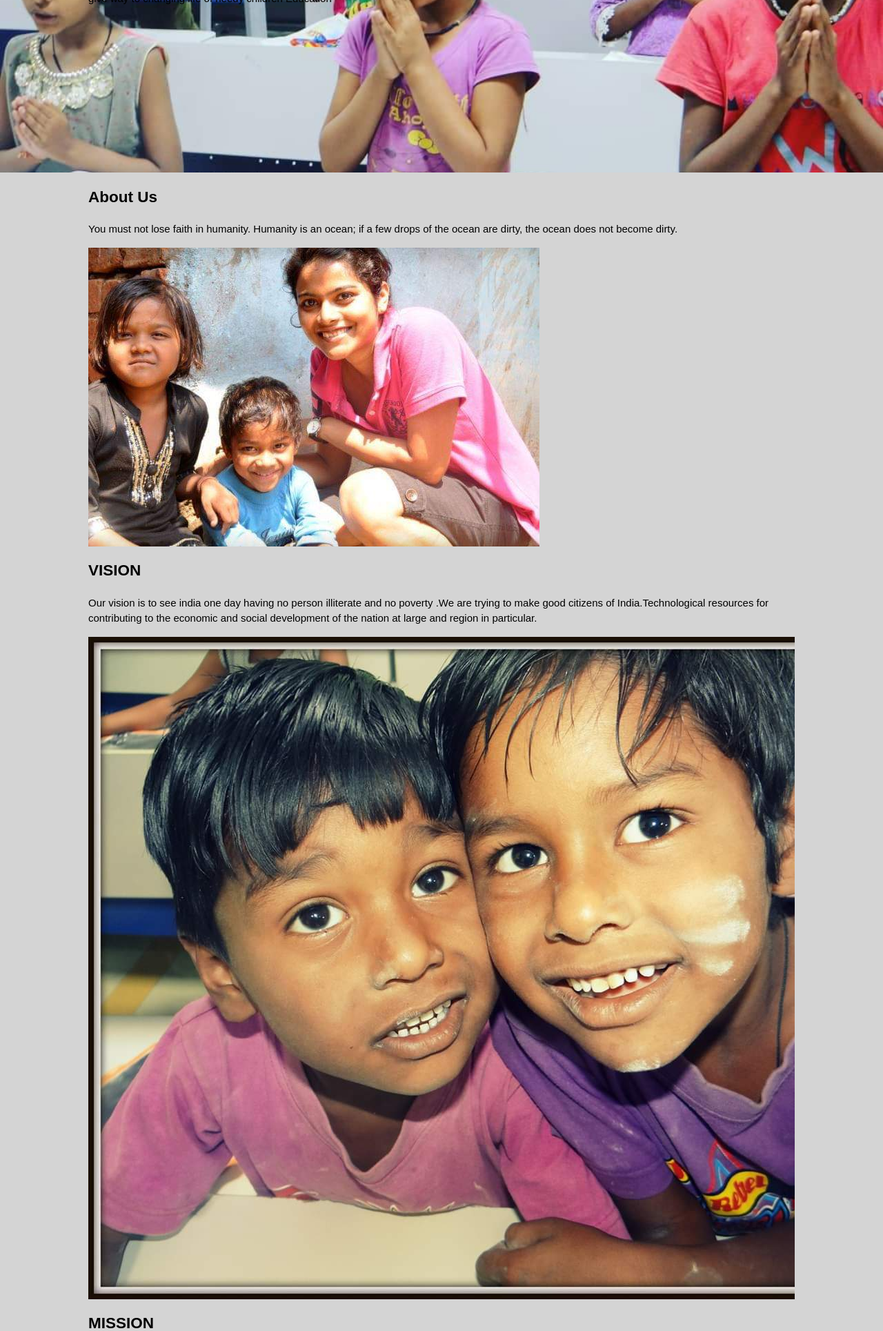
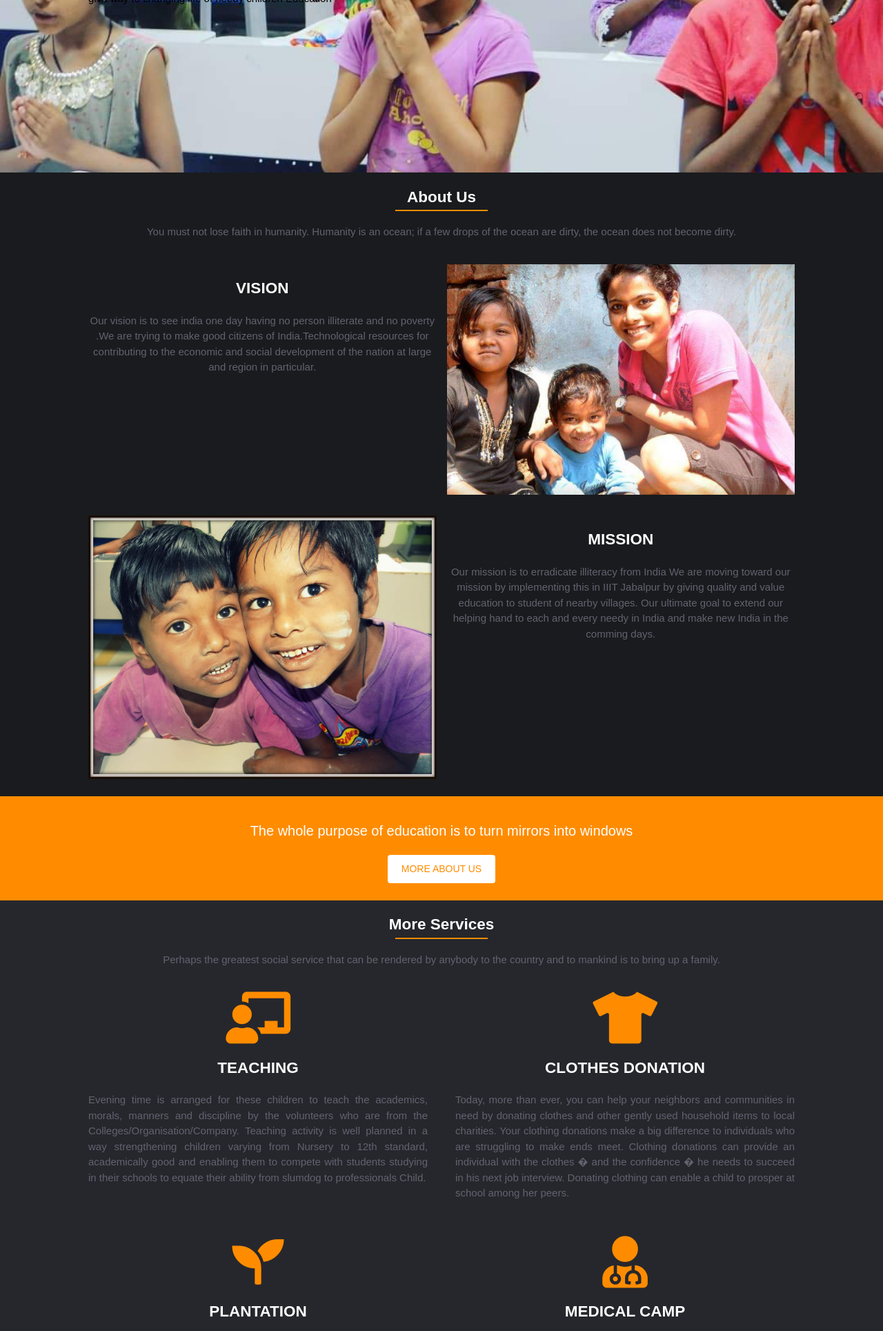
Before and after one commit to garg3133/jagjag, a PHP site: page /index.html in a window 1280 px wide. Shown: the part 356-2285 px from the top of the page at 69% size. Run offline with PHP 8.4, Linux system fonts and the light colour scheme; some libraries are stand-ins or nearby versions.

Commit message:
Add files via upload

```diff
--- a/Jagrati new/css/style.css
+++ b/Jagrati new/css/style.css
@@ -174,8 +174,9 @@ nav{
 /*SHOWCASE STARTS*/
 
 #showcase{
-	background: url("../images/02.jpg") no-repeat center -130px;
+	background: rgba(0,0,0,0.9) url("../images/02.jpg") no-repeat center -130px;
 	min-height: 500px;
+
 	/* z-index: -1; */
 }
 #showcase h1{
@@ -183,6 +184,140 @@ nav{
 	color: white;
 	margin-top: 150px;
 	font-size: 2.5em;
+}
+
+/*ABOUT US section starts*/
+
+#about-us{
+	text-align: center;
+	background-color: #1a1b1e;
+	color: #616370;
+}
+#about-us h1, #about-us h2{
+	color: white;
+}
+#about-us h1::after{
+	content: "";
+	display: block;
+	width: 13%;
+	margin: auto;
+	margin-top: 2px;
+	height: 2px;
+	background-color: #ff8c00;
+}
+#about-us img{
+	width: 100%;
+}
+.vision{
+	display: grid;
+	grid-template-columns: 1fr 1fr;
+	grid-column-gap: 1em;
+	padding: 20px 0;
+}
+.mission{
+	display: grid;
+	grid-template-columns: 1fr 1fr;
+	grid-column-gap: 1em;
+	padding: 10px 0 25px;
+}
+.vision div:first-child{
+	grid-column-start: 2;
+	margin: auto auto;
+}
+.vision div:nth-child(2){
+	grid-column-start: 1;
+	grid-row-start: 1;
+}
+.mission div:first-child{
+	margin: auto auto;
+}
+/*.vision div:first-child{
+	float: right;
+	width: 50%;
+	box-sizing: border-box;
+}
+.vision div:last-child{
+	float: left;
+	width: 50%;
+	box-sizing: border-box;
+	padding: 10px;
+}
+.mission div:first-child{
+	float: left;
+	width: 50%;
+	box-sizing: border-box;
+}
+.mission div:last-child{
+	float: right;
+	width: 50%;
+	box-sizing: border-box;
+	padding: 10px;
+}*/
+
+/*Q1 starts*/
+
+.q1{
+	background-color: #ff8c00;
+	padding: 15px;
+	text-align: center;
+	font-size: 20px;
+	color: white;
+}
+.q1-button{
+	background-color: white;
+	font-size: 14px;
+	color: #ff8c00;
+	border-radius: 4px;
+	padding: 10px 20px;
+	margin-bottom: 10px;
+	transition: 400ms;
+}
+.q1 a{
+	display: inline-block;
+}
+.q1-button:hover{
+	background-color: #1a1b1e;
+	color: white;
+}
+
+/*SERVICES section starts*/
+
+#services{
+	text-align: center;
+	background-color: #26272c;
+	color: #616370;
+}
+#services h1, #services h2{
+	color: white;
+}
+#services h1::after{
+	content: "";
+	display: block;
+	width: 13%;
+	margin: auto;
+	margin-top: 2px;
+	height: 2px;
+	background-color: #ff8c00;
+}
+#services .intro p{
+	margin-bottom: 35px;
+}
+#services i{
+	color: #ff8c00;
+}
+.box-1 div, .box-2 div{
+	float: left;
+	width: 50%;
+	box-sizing: border-box;
+}
+.box-1 p, .box-2 p{
+	text-align: justify;
+}
+.box-1 div:first-child, .box-2 div:first-child{
+	padding:0  20px 35px 0;
+}
+.box-1 div:nth-child(2), .box-2 div:nth-child(2){
+	padding: 0 0 35px 20px;
 }
 
 /*Q2 starts*/
--- a/Jagrati new/index.html
+++ b/Jagrati new/index.html
@@ -47,7 +47,7 @@
 			<div class="navbar">
 				<ul>
 					<li><a href="index.html">Home</a></li>
-					<li><a href="#">About</a></li>
+					<li><a href="#about-us">About</a></li>
 					<li><a href="#">Events</a></li>
 					<li><a href="#">Team</a></li>
 					<li><a href="#">Alumni</a></li>
@@ -57,7 +57,7 @@
 			<div class="navbar2" id="inavbar2">
 				<ul>
 					<li><a href="index.html">Home</a></li>
-					<li><a href="#showcase">About</a></li>
+					<li><a href="#about-us">About</a></li>
 					<li><a href="#">Events</a></li>
 					<li><a href="#">Team</a></li>
 					<li><a href="#">Alumni</a></li>
@@ -70,7 +70,7 @@
 	<!-- Showcase starts -->
 	<section id="showcase">
 		<div class="container">
-			<h1>Jagrati Promotes Education in Villages</h1>
+			<h1>Jagrati Promotes <span style="color: white;">Education in Villages</span></h1>
 			<p>give way to changing life of needy children Education</p>
 		</div>
 	</section>
@@ -84,14 +84,23 @@
 				<p>You must not lose faith in humanity. Humanity is an ocean; if a few drops of the ocean are dirty, the ocean does not become dirty.</p>
 			</div>
 			<div class="vision">
+				<div>
 					<img src="images/01.jpg">
-				<h1>VISION</h1>
+				</div>
+				<div>
+					<h2>VISION</h2>
 					<p>Our vision is to see india one day having no person illiterate and no poverty .We are trying to make good citizens of India.Technological resources for contributing to the economic and social development of the nation at large and region in particular.</p>
 				</div>
+			</div>
+			<div class="clr"></div>
 			<div class="mission">
+				<div>
 					<img src="images/05.jpg">
-				<h1>MISSION</h1>
+				</div>
+				<div>
+					<h2>MISSION</h2>
 					<p>Our mission is to erradicate illiteracy from India We are moving toward our mission by implementing this in IIIT Jabalpur by giving quality and value education to student of nearby villages. Our ultimate goal to extend our helping hand to each and every needy in India and make new India in the comming days.</p>
+				</div>
 			</div>
 		</div>
 	</section>
@@ -105,8 +114,8 @@
 	<section class="q1">
 		<div class="container">
 			<p>The whole purpose of education is to turn mirrors into windows</p>
-			<div class="button">
-				<a href="#">MORE ABOUT US</a>
+			<div>
+				<a href="http://www.iiitdmj.ac.in/jagriti_tour.html" target="_blank" class="q2-button">MORE ABOUT US</a>
 			</div>
 		</div>
 	</section>
@@ -119,23 +128,26 @@
 				<h1>More Services</h1>
 				<p>Perhaps the greatest social service that can be rendered by anybody to the country and to mankind is to bring up a family.</p>
 			</div>
-			<div class="box">
 			<div class="box-1">
+				<div>
 					<i class="fas fa-chalkboard-teacher fa-5x"></i>
 					<h2>TEACHING</h2>
 					<p>Evening time is arranged for these children to teach the academics, morals, manners and discipline by the volunteers who are from the Colleges/Organisation/Company. Teaching activity is well planned in a way strengthening children varying from Nursery to 12th standard, academically good and enabling them to compete with students studying in their schools to equate their ability from slumdog to professionals Child.</p>
 				</div>
+				<div >
+					<i class="fas fa-tshirt fa-5x"></i>
+					<h2>CLOTHES DONATION</h2>
+					<p>Today, more than ever, you can help your neighbors and communities in need by donating clothes and other gently used household items to local charities. Your clothing donations make a big difference to individuals who are struggling to make ends meet. Clothing donations can provide an individual with the clothes � and the confidence � he needs to succeed in his next job interview. Donating clothing can enable a child to prosper at school among her peers.</p>
+				</div>
+			</div>
+			<div class="clr"></div>
 			<div class="box-2">
+				<div>
 					<i class="fas fa-seedling fa-5x"></i>
 					<h2>PLANTATION</h2>
 					<p>Trees are important, necessary and valuable to our very existence. It's not too hard to believe that without trees we humans would not exist on this beautiful planet. Unfortunately, our need for trees is more than ever. While science and technology has provided us with many comforts, the consequent urbanization and industrialization also has had some undesired side-effects; Global Warming being one of those. The club has identified this problem and has associated itself with this case. Thereby, the Jagrati conducts a plantation drive each year.</p>
 				</div>
-				<div class="box-3">
-					<i class="fas fa-tshirt fa-5x"></i>
-					<h2>CLOTHES DONATION</h2>
-					<p>Today, more than ever, you can help your neighbors and communities in need by donating clothes and other gently used household items to local charities. Your clothing donations make a big difference to individuals who are struggling to make ends meet. Clothing donations can provide an individual with the clothes � and the confidence � he needs to succeed in his next job interview. Donating clothing can enable a child to prosper at school among her peers.</p>
-				</div>
-				<div class="box-4">
+				<div>
 					<i class="fas fa-user-md fa-5x"></i>
 					<h2>MEDICAL CAMP</h2>
 					<p>Health is wealth If students are healthy they can concentrate on their studies better and give good results. For this we guide their parents to take their children to doctors and take proper medicine. Health camps are also organized By usand general medicines are distributed free of cost to everyone.</p>
@@ -213,9 +225,9 @@
 			<div class="clr"></div>
 			<div class="con-box2">
 				<p>
-					<a href="https://www.facebook.com/JAGRATI.IIITDMJ/"><i class="fab fa-facebook fa-2x"></i></a>
-					<a href="https://www.instagram.com/jagrati.iiitdmj/"><i class="fab fa-instagram fa-2x"></i></a>
-					<a href="https://www.youtube.com/channel/UC0VyWk6o3XXGi1oq-XIbbJQ/"><i class="fab fa-youtube fa-2x"></i></a>
+					<a href="https://www.facebook.com/JAGRATI.IIITDMJ/" target="_blank"><i class="fab fa-facebook fa-2x"></i></a>
+					<a href="https://www.instagram.com/jagrati.iiitdmj/" target="_blank"><i class="fab fa-instagram fa-2x"></i></a>
+					<a href="https://www.youtube.com/channel/UC0VyWk6o3XXGi1oq-XIbbJQ/" target="_blank"><i class="fab fa-youtube fa-2x"></i></a>
 				</p>
 			</div>
 		</div>
```
Also changed, not shown: other parts of Jagrati new/css/style.css (+93 -11 lines). Lines whose indentation alone changed are shown as unchanged.
